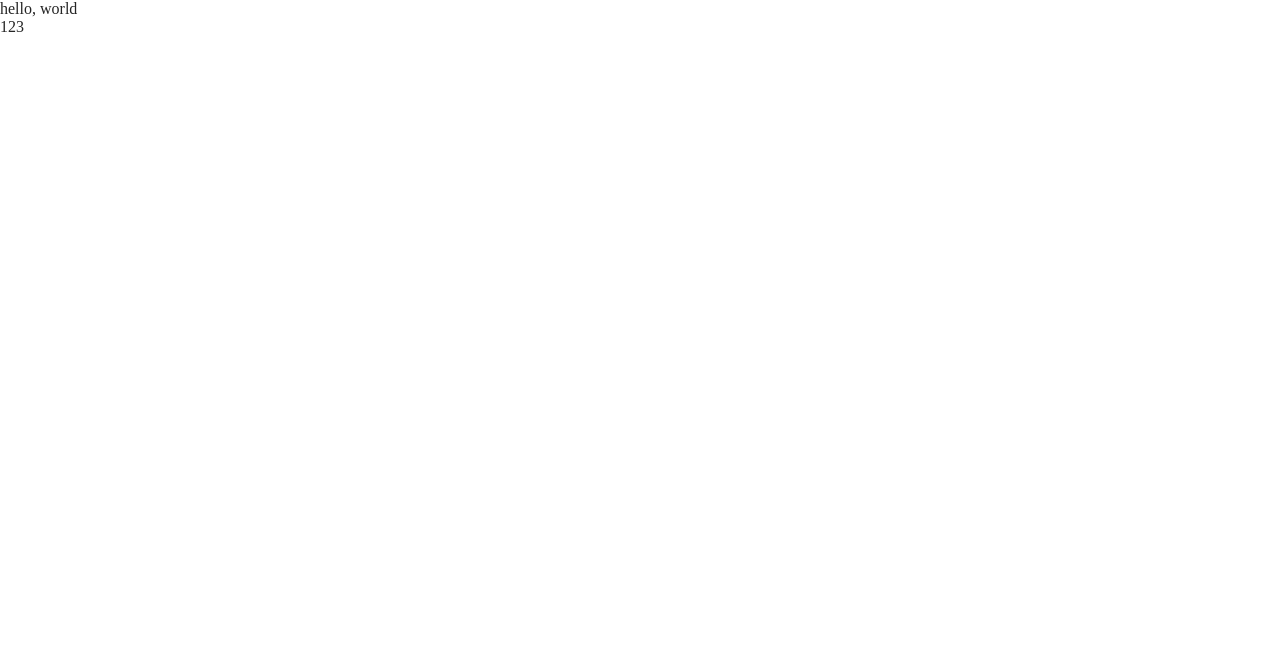
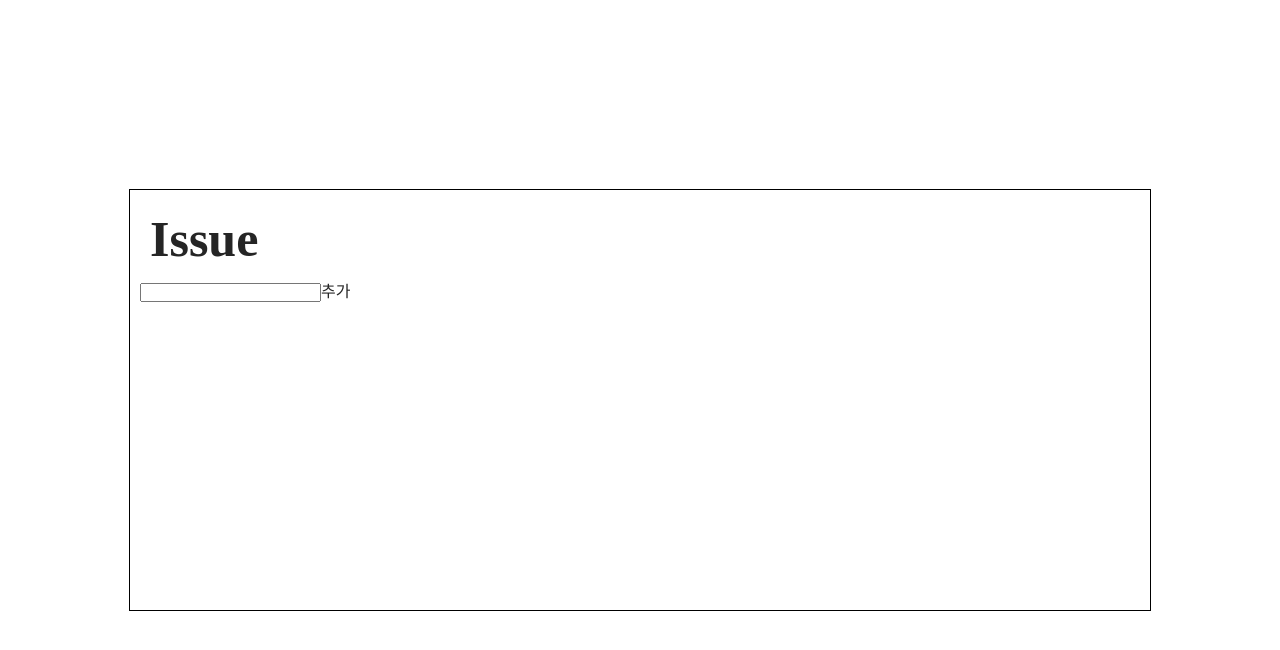
Before and after one commit to dong53358/wanted-pre-onboarding-frontend-2, a React (Create React App) app: page / in a window 1280 px wide. Shown: the top 650 px of the page. Built offline with nearby package versions, Linux system fonts and the light colour scheme.

Commit message:
feat: kanbanBoard 추가,삭제 기능 구현

```diff
--- a/src/App.js
+++ b/src/App.js
@@ -1,15 +1,60 @@
+import { useState } from "react";
 import { useRecoilState } from "recoil";
+import styled from "styled-components";
+import BoardItem from "./components/BoardItem";
 import { kanbanBoardData } from "./recoil/atoms";
 
+const Main = styled.div`
+  display: flex;
+  justify-content: center;
+  align-items: center;
+  width: 100vw;
+  height: 100vh;
+`;
+
+const Issue = styled.div`
+  display: flex;
+  flex-direction: column;
+  width: 1000px;
+  height: 400px;
+  border: 1px solid black;
+  padding: 10px;
+`;
+
+const Title = styled.span`
+  padding: 10px;
+  font-size: 50px;
+  font-weight: bold;
+`;
+
 function App() {
-  const [data, setData] = useRecoilState(kanbanBoardData);
+  const [datas, setData] = useRecoilState(kanbanBoardData);
+  const [title, setTitle] = useState("");
+
+  const onTitleChange = (e) => {
+    setTitle(e.target.value);
+  };
+
+  const onSubmit = (e) => {
+    e.preventDefault();
+    const dateTime = Date.now();
+    setData((prev) => [...prev, { title, dateTime }]);
+    setTitle("");
+  };
+
   return (
-    <>
-      <div>hello, world</div>
-      {data.map((data, index) => (
-        <span key={index}>{data}</span>
-      ))}
-    </>
+    <Main>
+      <Issue>
+        <Title>Issue</Title>
+        <form onSubmit={onSubmit}>
+          <input value={title} onChange={onTitleChange} />
+          <button type="submit">추가</button>
+        </form>
+        {datas.map((data, index) => (
+          <BoardItem key={index} data={data} />
+        ))}
+      </Issue>
+    </Main>
   );
 }
 
--- /dev/null
+++ b/src/components/BoardItem.js
@@ -0,0 +1,32 @@
+import React from "react";
+import { useRecoilState } from "recoil";
+import styled from "styled-components";
+import { kanbanBoardData } from "../recoil/atoms";
+
+const Main = styled.div`
+  display: flex;
+  justify-content: space-between;
+  padding: 5px;
+  border: 1px solid black;
+  button {
+    border: 1px solid black;
+  }
+`;
+
+function BoardItem(data) {
+  const [prevData, setPrevData] = useRecoilState(kanbanBoardData);
+
+  const boardItemDelete = (id) => {
+    const createBoard = prevData.filter((x) => x.dateTime !== id);
+    console.log(createBoard);
+    setPrevData(createBoard);
+  };
+  return (
+    <Main>
+      <div>{data.data.title}</div>
+      <button onClick={() => boardItemDelete(data.data.dateTime)}>삭제</button>
+    </Main>
+  );
+}
+
+export default BoardItem;
--- a/src/recoil/atoms.js
+++ b/src/recoil/atoms.js
@@ -1,6 +1,23 @@
 import { atom } from "recoil";
+
+const localStorageEffect =
+  (key) =>
+  ({ setSelf, onSet }) => {
+    const savedValue = localStorage.getItem(key);
+    // setSelf -> Callbacks to set or reset the value of the atom.
+    if (savedValue != null) {
+      setSelf(JSON.parse(savedValue));
+    }
+    // setSelf -> Callbacks to set or reset the value of the atom.
+    onSet((newValue, _, isReset) => {
+      isReset
+        ? localStorage.removeItem(key)
+        : localStorage.setItem(key, JSON.stringify(newValue));
+    });
+  };
 
 export const kanbanBoardData = atom({
   key: "data",
-  default: ["1", "2", "3"],
+  default: [],
+  effects: [localStorageEffect("data")],
 });
```
